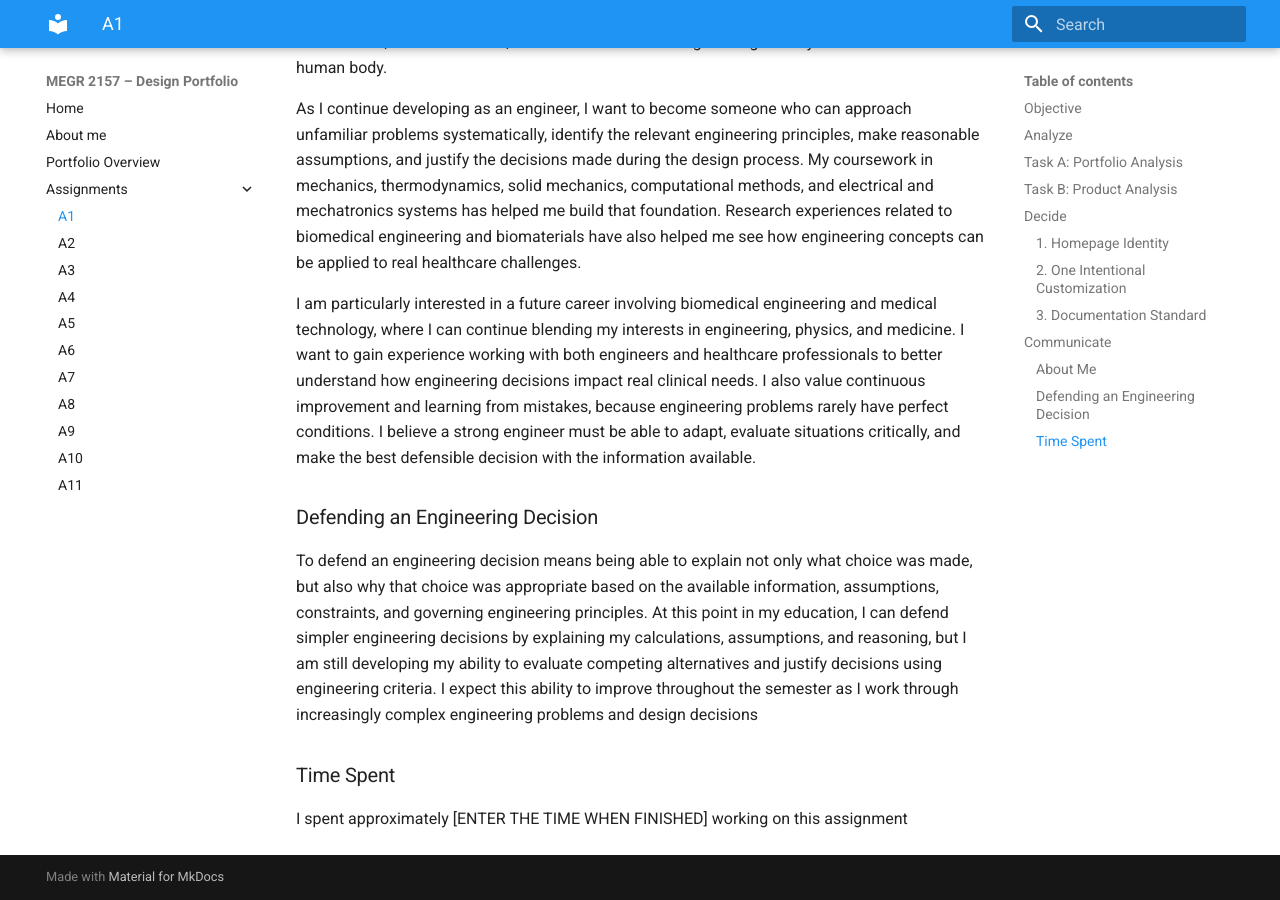
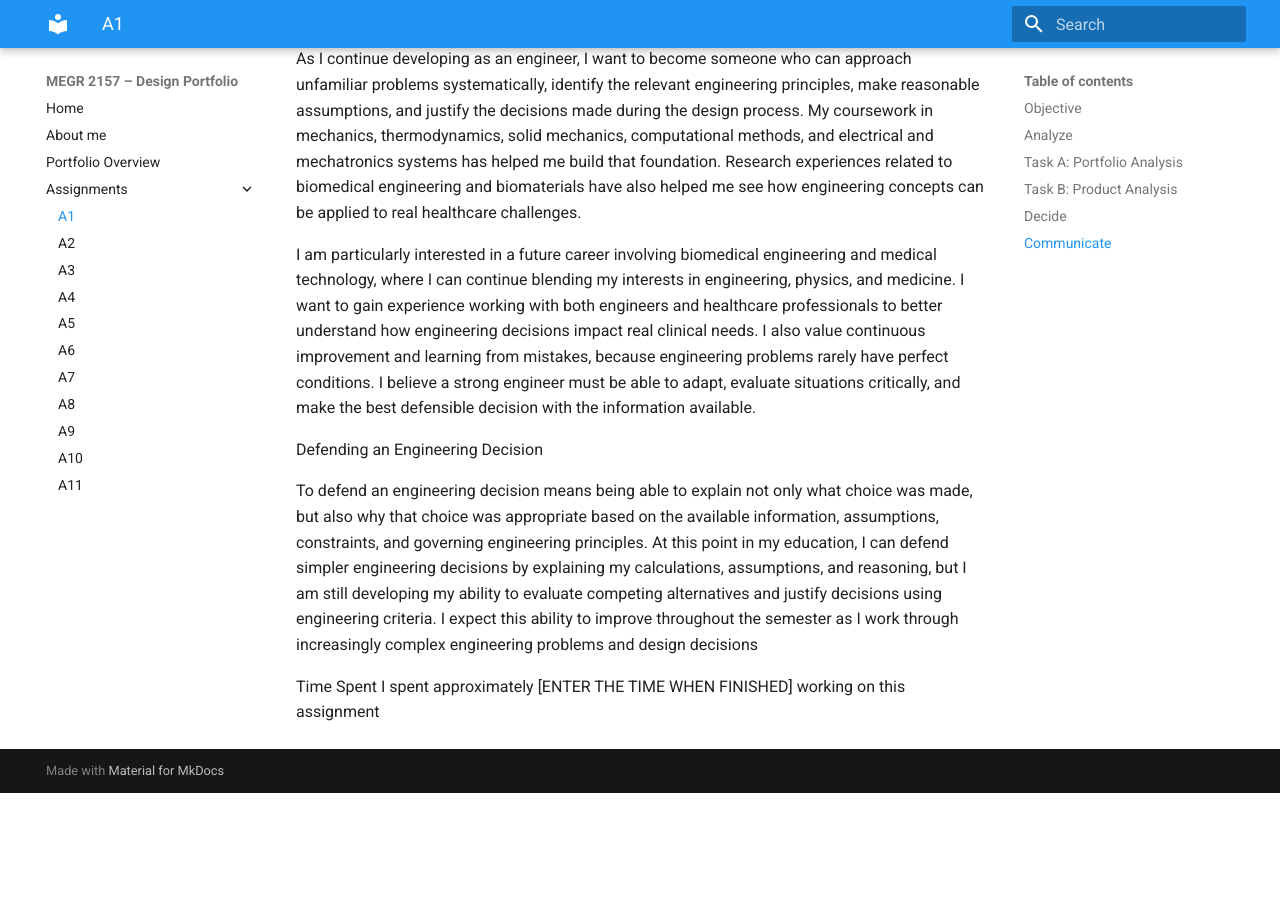
Before and after one commit to Rama-H/megr2157-portfolio, an MkDocs documentation site: the page built from docs/assignments/A01/index.md, in a window 1280 px wide and 900 px high, scrolled down 4072 px. Built offline with MkDocs 1.6.1 and Material for MkDocs 9.7.7, drawn with Linux system fonts in a browser that asks for light colours; after the commit the page ends 4865 px from its top, so only the background shows below that; some of the changed text lies outside the part shown.

Commit message:
Revise index.md content for clarity and detail
Updated sections on homepage identity, intentional customization, and documentation standards. Revised personal introduction and added details on defending engineering decisions.

```diff
--- a/docs/assignments/A01/index.md
+++ b/docs/assignments/A01/index.md
@@ -67,20 +67,20 @@ One observable design decision made by the original engineer will be identified
 
 
 ## Decide
-### 1. Homepage Identity
+1. Homepage Identity
 
 The homepage is designed to give a first-time reader an immediate understanding of what this portfolio contains, how the information is organized, and what standard the documentation follows. Because the intended reader may be an engineering instructor, future employer, or professional reviewing my work, the homepage identifies me as a Mechanical Engineering student with a concentration in Biomedical Engineering and presents the site as a record of engineering analysis, design decisions, and technical communication. The navigation separates general information about me from the portfolio overview and individual assignments so that a reader can quickly locate the information they need. The homepage also establishes the Analyze, Decide, and Communicate framework as the standard for the portfolio, signaling that each assignment will document not only the final result but also the reasoning and decisions that produced it.
 
-### 2. One Intentional Customization
+2. One Intentional Customization
 
 I changed the portfolio's primary color from green to blue. I made this change to give the portfolio a distinct visual identity while maintaining a consistent and readable interface. The color change also helps create visual separation between the site's navigation elements and its main content, making the website easier for an external reader to navigate. I selected the change based on the functional requirement of improving the organization and usability of the portfolio rather than simply changing the appearance based on personal preference.
 
-### 3. Documentation Standard
+3. Documentation Standard
 
 Every assignment entry will identify the governing model, state the assumptions used, document the reasoning behind major decisions, and provide enough evidence for another engineer to understand and reproduce the work without needing additional explanation.
 
 ## Communicate
-### About Me
+About Me
 
 My name is Rama Hamid, and I am a Mechanical Engineering student at the University of North Carolina at Charlotte with a concentration in Biomedical Engineering. I chose mechanical engineering because I have always been fascinated by how physical systems work, especially in areas like physics, design, and aerospace concepts. I enjoy understanding how things move, how forces interact, and how engineering principles can be used to create functional and efficient systems. At the same time, I have always had a strong interest in medicine and originally wanted to become a doctor, which is where my interest in biomedical engineering comes from.
 
@@ -90,9 +90,9 @@ As I continue developing as an engineer, I want to become someone who can approa
 
 I am particularly interested in a future career involving biomedical engineering and medical technology, where I can continue blending my interests in engineering, physics, and medicine. I want to gain experience working with both engineers and healthcare professionals to better understand how engineering decisions impact real clinical needs. I also value continuous improvement and learning from mistakes, because engineering problems rarely have perfect conditions. I believe a strong engineer must be able to adapt, evaluate situations critically, and make the best defensible decision with the information available.
 
-### Defending an Engineering Decision
+Defending an Engineering Decision
 
 To defend an engineering decision means being able to explain not only what choice was made, but also why that choice was appropriate based on the available information, assumptions, constraints, and governing engineering principles. At this point in my education, I can defend simpler engineering decisions by explaining my calculations, assumptions, and reasoning, but I am still developing my ability to evaluate competing alternatives and justify decisions using engineering criteria. I expect this ability to improve throughout the semester as I work through increasingly complex engineering problems and design decisions
 
-### Time Spent
+Time Spent
 I spent approximately [ENTER THE TIME WHEN FINISHED] working on this assignment
```
